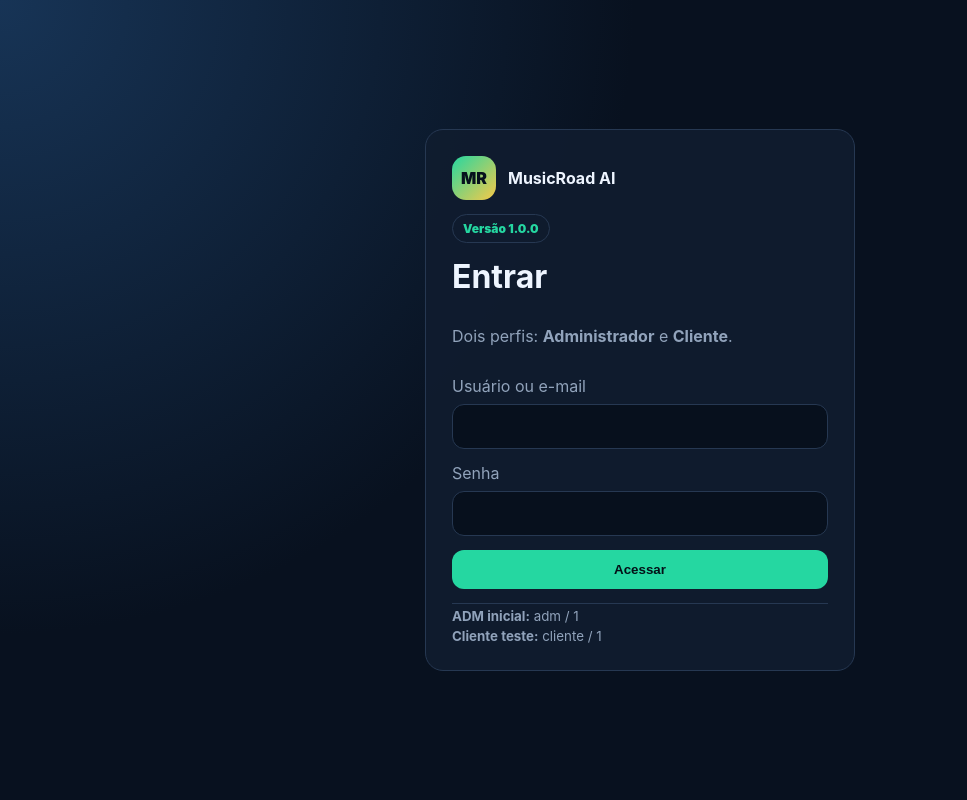
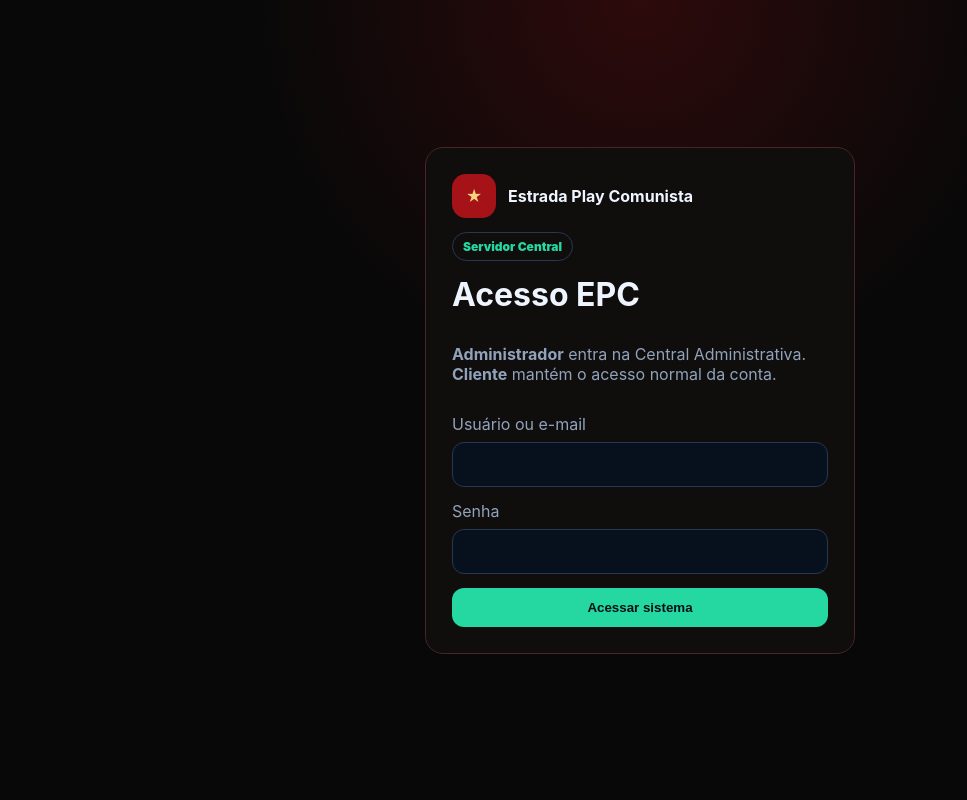
Before and after one commit to juliodelgadogui-collab/MusicRoad-AI, a PHP site: page /login.php in a window 1280 px wide. Shown: the whole page, without its empty margins (0-967 px from the left). Run offline with PHP 8.4, Linux system fonts and the light colour scheme; some libraries are stand-ins or nearby versions.

Commit message:
Route administrators to EPC control panel

```diff
--- a/login.php
+++ b/login.php
@@ -2,7 +2,7 @@
 require __DIR__ . '/api/bootstrap.php';
 ensure_default_users();
 if ($u = current_user()) {
-    header('Location: ' . (($u['role'] ?? '') === 'admin' ? 'admin.php' : 'client.php'));
+    header('Location: ' . (($u['role'] ?? '') === 'admin' ? 'admin_epc.php' : 'client.php'));
     exit;
 }
 $error = '';
@@ -21,7 +21,7 @@ if ($_SERVER['REQUEST_METHOD'] === 'POST') {
         $upd = db()->prepare("UPDATE users SET last_login_at = CURRENT_TIMESTAMP WHERE id = ?");
         $upd->execute([(int)$user['id']]);
         audit_log('auth.login', ['user_id'=>(int)$user['id'],'role'=>$user['role']]);
-        header('Location: ' . (($user['role'] ?? '') === 'admin' ? 'admin.php' : 'client.php'));
+        header('Location: ' . (($user['role'] ?? '') === 'admin' ? 'admin_epc.php' : 'client.php'));
         exit;
     } else {
         $error = 'Usuário ou senha inválidos.';
@@ -33,26 +33,22 @@ if ($_SERVER['REQUEST_METHOD'] === 'POST') {
 <head>
   <meta charset="utf-8">
   <meta name="viewport" content="width=device-width,initial-scale=1,viewport-fit=cover">
-  <meta name="theme-color" content="#08111f">
-  <title>Entrar - MusicRoad AI</title>
+  <meta name="theme-color" content="#080808">
+  <title>Entrar · Estrada Play</title>
   <link rel="stylesheet" href="assets/css/app.css?v=1.0.0">
 </head>
-<body class="login-page">
+<body class="login-page" style="background:radial-gradient(circle at 50% 0,rgba(179,19,25,.22),transparent 38%),#080808">
   <main class="login-wrap">
-    <form class="login-card" method="post" autocomplete="on">
+    <form class="login-card" method="post" autocomplete="on" style="border-color:#4a2426;background:#100d0d">
       <input type="hidden" name="csrf" value="<?= htmlspecialchars(csrf_token()) ?>">
-      <div class="brand login-brand"><span class="brand-mark">MR</span><strong>MusicRoad AI</strong></div>
-      <span class="version-chip">Versão 1.0.0</span>
-      <h1>Entrar</h1>
-      <p>Dois perfis: <strong>Administrador</strong> e <strong>Cliente</strong>.</p>
+      <div class="brand login-brand"><span class="brand-mark" style="background:#a51218;color:#f2d47d">★</span><strong>Estrada Play Comunista</strong></div>
+      <span class="version-chip">Servidor Central</span>
+      <h1>Acesso EPC</h1>
+      <p><strong>Administrador</strong> entra na Central Administrativa. <strong>Cliente</strong> mantém o acesso normal da conta.</p>
       <?php if ($error): ?><div class="alert"><?= htmlspecialchars($error) ?></div><?php endif; ?>
       <label>Usuário ou e-mail<input name="login" autocomplete="username" required></label>
       <label>Senha<input name="password" type="password" autocomplete="current-password" required></label>
-      <button type="submit">Acessar</button>
-      <div class="login-test-users">
-        <small><strong>ADM inicial:</strong> adm / 1</small>
-        <small><strong>Cliente teste:</strong> cliente / 1</small>
-      </div>
+      <button type="submit">Acessar sistema</button>
     </form>
   </main>
 </body>
```
